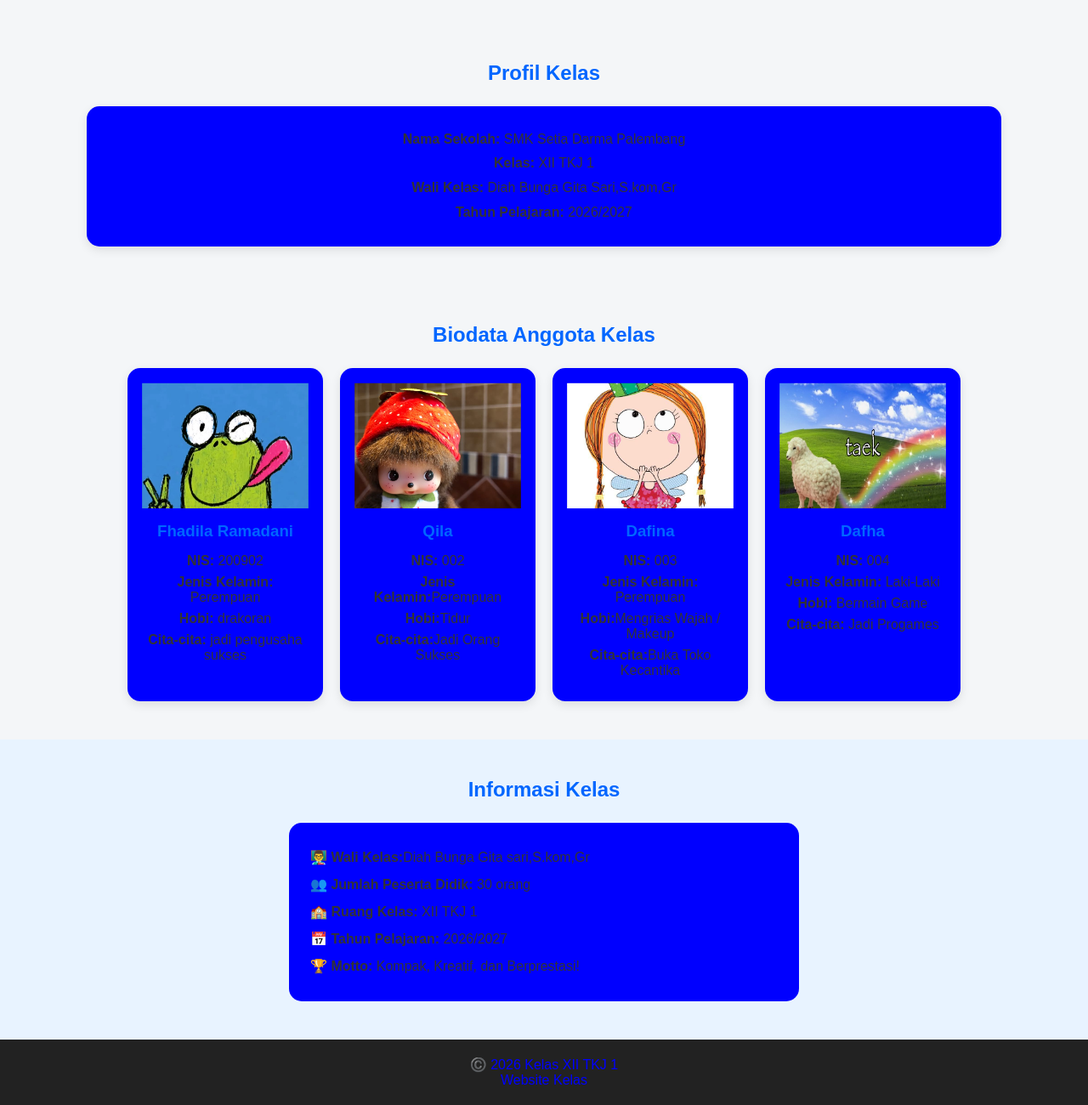
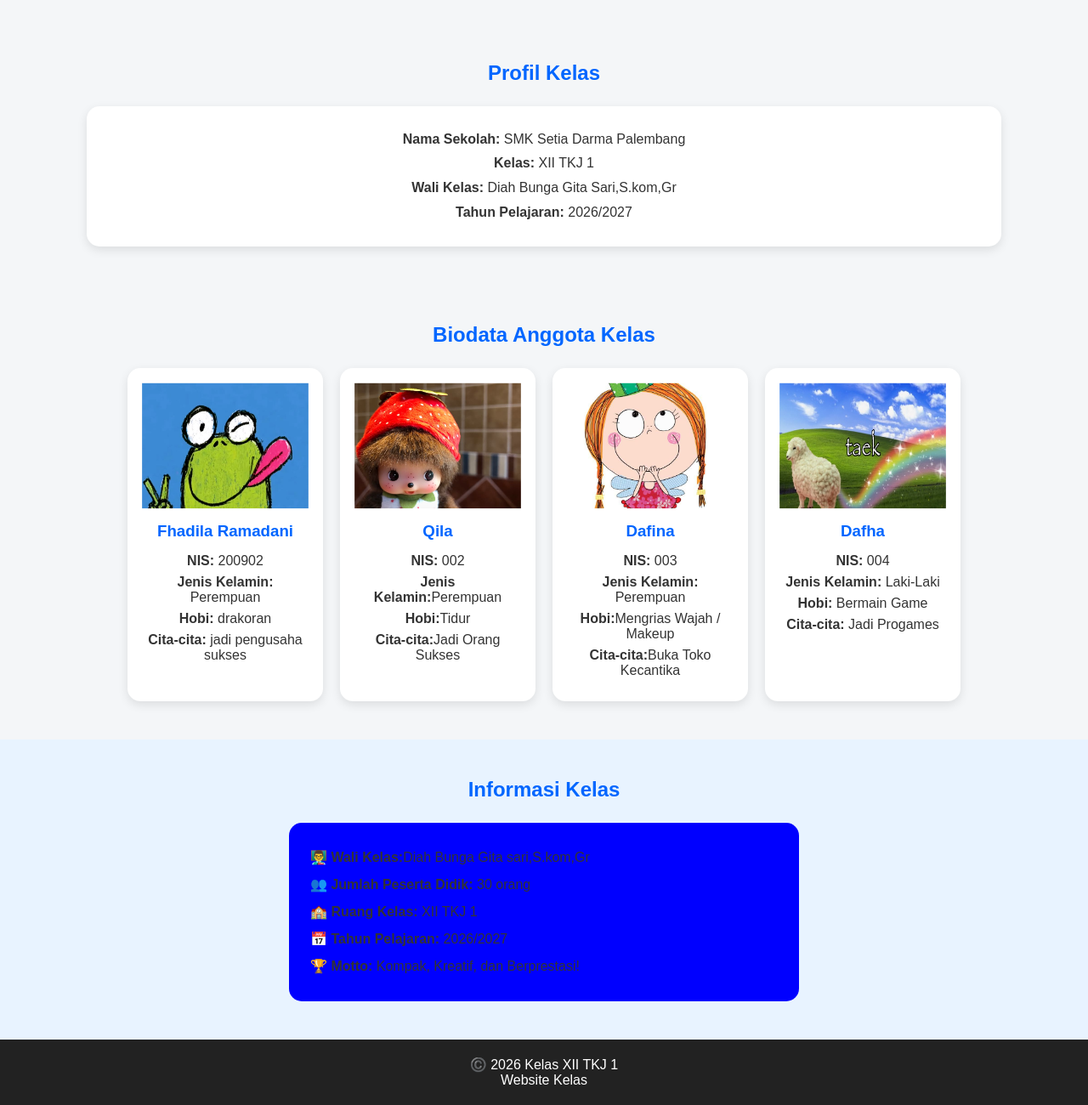
Before and after one commit to fadilaplg74-ship-it/Fhadila-Ramadani, a plain HTML site: page index.html in a window 1280 px wide. Shown: the part 447-1747 px from the top of the page at 85% size. Drawn offline with Linux system fonts and the light colour scheme.

Commit message:
Update index.html

```diff
--- a/index.html
+++ b/index.html
@@ -62,7 +62,7 @@
         }
 
         .profil {
-            background: Blue;
+            background: white;
             padding: 25px;
             border-radius: 15px;
             text-align: center;
@@ -78,7 +78,7 @@
         }
 
         .card {
-            background: Blue;
+            background: white;
             width: 230px;
             padding: 20px;
             text-align: center;
@@ -128,7 +128,7 @@
 
         footer {
             background: #222;
-            color: Blue;
+            color: white;
             text-align: center;
             padding: 20px;
         }
```
